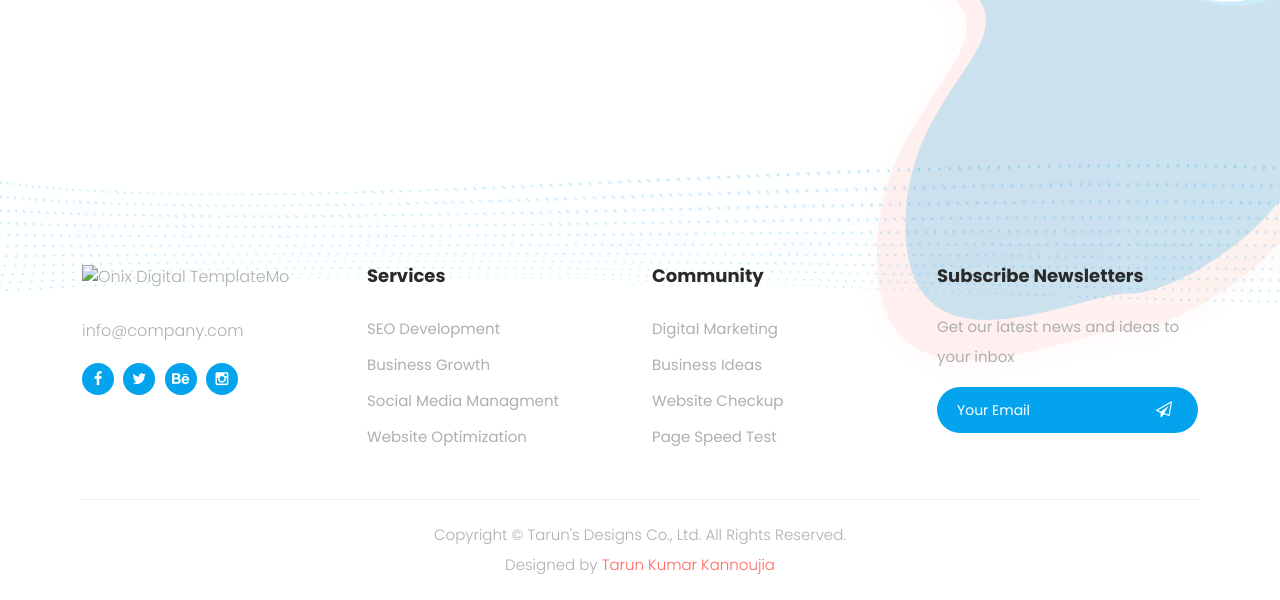
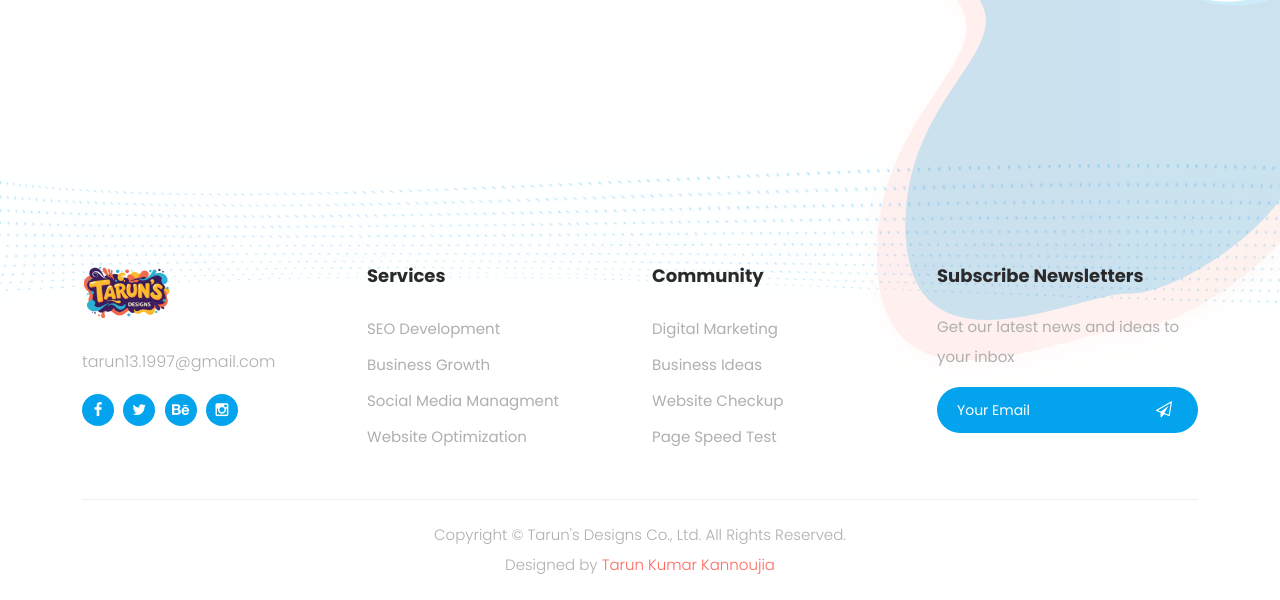
Before and after one commit to ByteBrand1997/ByteBrand, a plain HTML site: page index.html in a window 1280 px wide. Shown: the part 5736-6336 px from the top of the page. Drawn offline with Linux system fonts and the light colour scheme.

Commit message:
Update index.html

```diff
--- a/index.html
+++ b/index.html
@@ -688,9 +688,9 @@
         <div class="col-lg-3">
           <div class="about footer-item">
             <div class="logo">
-              <a href="#"><img src="assets/images/logo.png" alt="Onix Digital TemplateMo"></a>
+              <a href="#"><img src="assets/images/logoo.png" alt="Tarun's Designs"></a>
             </div>
-            <a href="#">info@company.com</a>
+            <a href="#">tarun13.1997@gmail.com</a>
             <ul>
               <li><a href="#"><i class="fa fa-facebook"></i></a></li>
               <li><a href="#"><i class="fa fa-twitter"></i></a></li>
```
